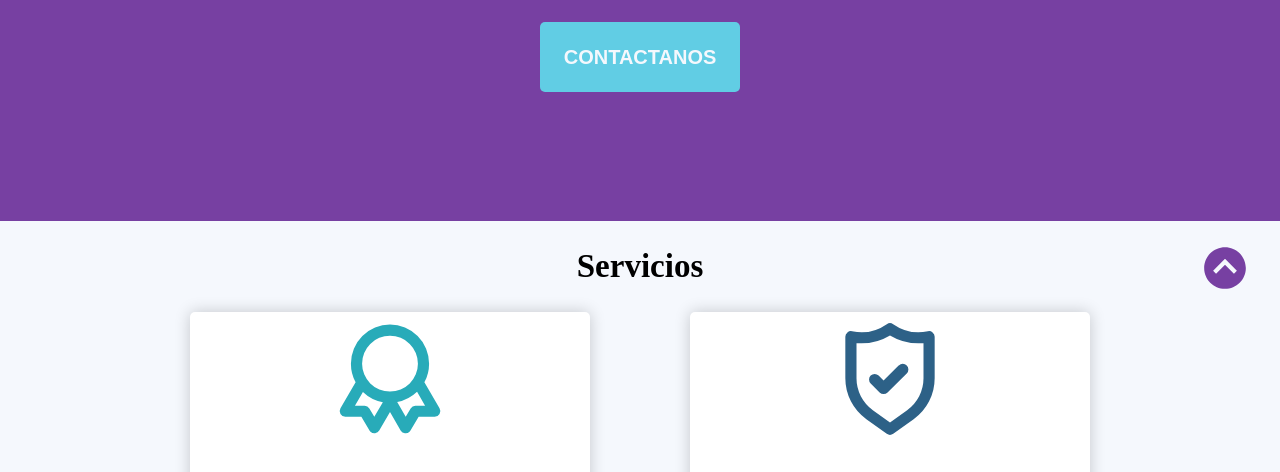
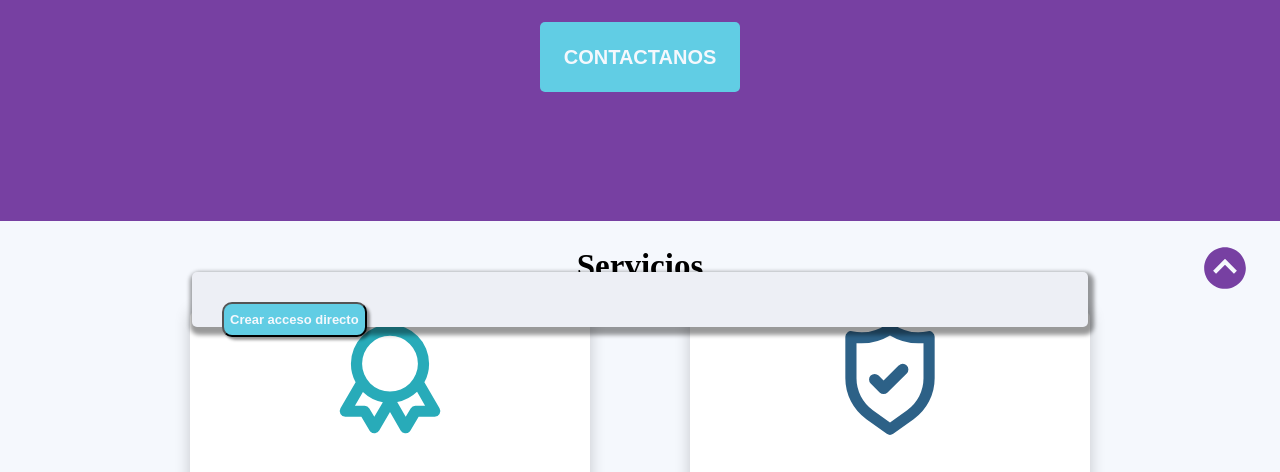
Before and after one commit to franco-pardini/landing, a plain HTML site: page index.html in a window 1280 px wide. Shown: the part 473-945 px from the top of the page. Drawn offline with Linux system fonts and the light colour scheme.

Commit message:
Update estilo.css

```diff
--- a/Css/estilo.css
+++ b/Css/estilo.css
@@ -12,6 +12,38 @@ body {
 
 	height: 100vh;
 }
+.popUp {
+	width: 70%;
+	margin-right: 15%;
+	margin-left: 15%;
+	height: 55px;
+	position: fixed;
+	bottom: 0px;
+	right: 0px;
+	background-color: rgb(237, 239, 245);
+	border-radius: 5px;
+	z-index: 9;
+	box-shadow: 2px 4px 4px 4px  rgb(0,0,0,0.4);
+}
+.addHome {
+	margin: 30px;
+	background-color: #61cde4;
+	color: #f5f8fd;
+	border-radius: 10px;
+	font-size: 13px;
+    font-weight: 550;
+	width: 150;
+	height: 35px;
+	box-shadow: 3px 3px 3px  rgb(0,0,0,0.4);
+}
+
+.floatButton{
+	bottom: 30px;
+	right: 30px;
+	position: fixed;
+	z-index:1;
+}
+
 
 .floatButton{
 	bottom: 30px;
```
